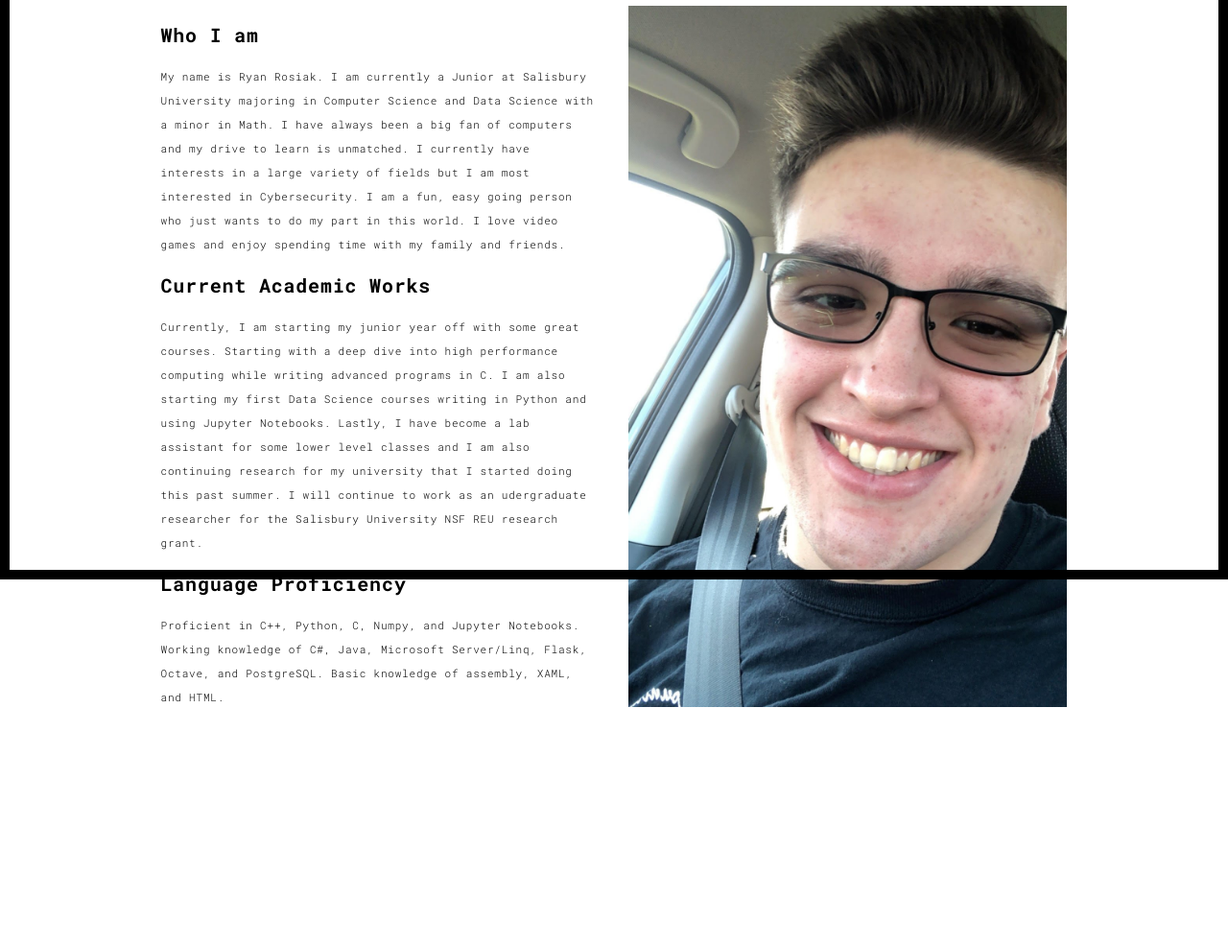
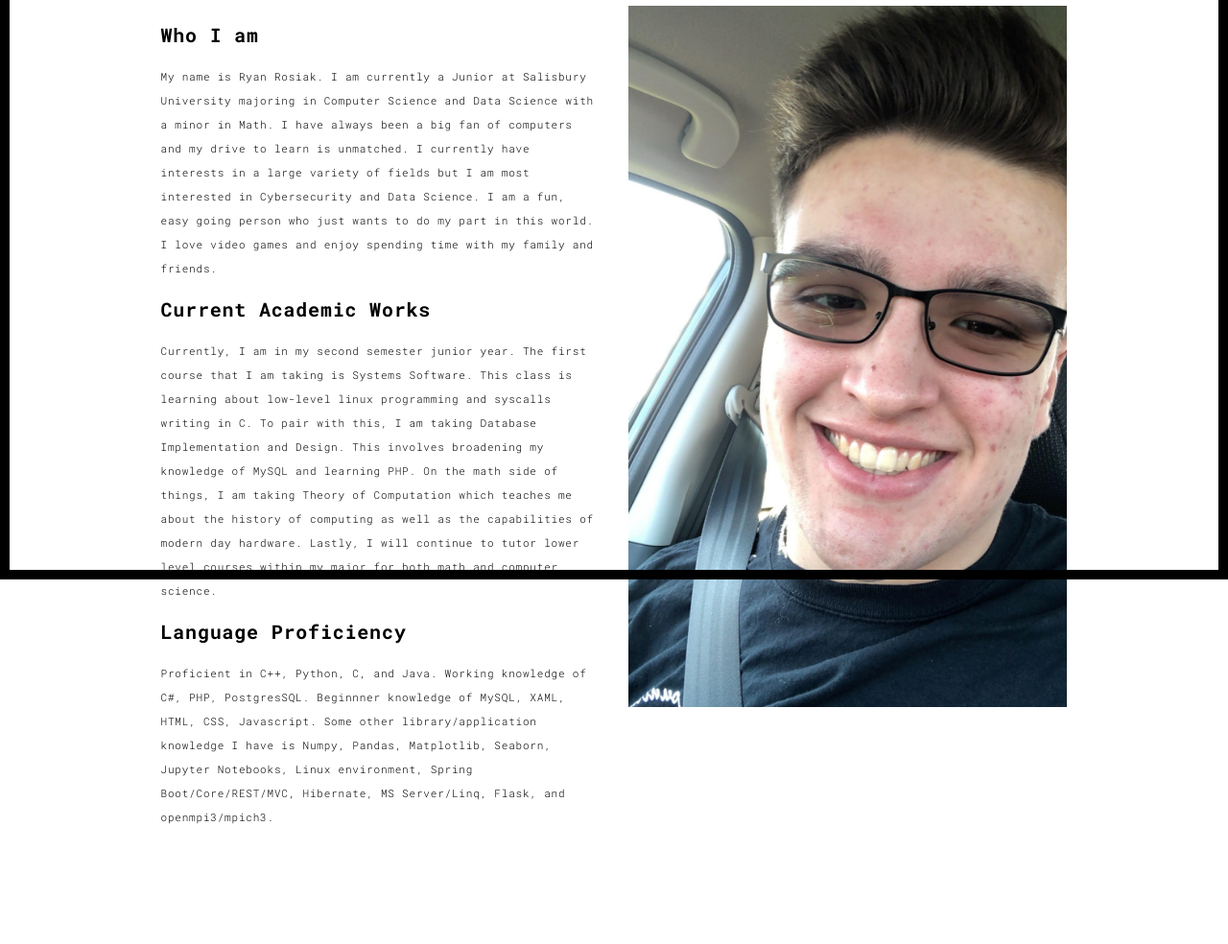
Before and after one commit to spa542/PythonPracticePrograms, a Flask app: page /about.html in a window 1280 px wide. Shown: the part 196-1180 px from the top of the page at 96% size. Before the commit the page ends 933 px from the top, so only its background shows below. Run offline with Flask 2, Linux system fonts and the light colour scheme; some libraries are stand-ins or nearby versions.

Commit message:
For some reason, never pushed this minor change, going to be changing again soon

```diff
--- a/WebDevelopment/WebServer/templates/about.html
+++ b/WebDevelopment/WebServer/templates/about.html
@@ -65,17 +65,18 @@
                   <p>My name is Ryan Rosiak. I am currently a Junior at Salisbury University majoring in
 				  Computer Science and Data Science with a minor in Math. I have always been a big fan of
                   computers and my drive to learn is unmatched. I currently have interests in a large variety
-                  of fields but I am most interested in Cybersecurity. I am a fun, easy going person who just wants to do my
+                  of fields but I am most interested in Cybersecurity and Data Science. I am a fun, easy going person who just wants to do my
 				  part in this world. I love video games and enjoy spending time with my family and friends.</p>
                   <h3>Current Academic Works</h3>
-                  <p>Currently, I am starting my junior year off with some great courses. Starting with a deep dive into
-                      high performance computing while writing advanced programs in C. I am also starting my first Data Science
-                      courses writing in Python and using Jupyter Notebooks. Lastly, I have become a lab assistant for some lower
-                      level classes and I am also continuing research for my university that I started doing this past summer. I will continue to work
-                      as an udergraduate researcher for the Salisbury University NSF REU research grant.
+                  <p>Currently, I am in my second semester junior year. The first course that I am taking is
+                  Systems Software. This class is learning about low-level linux programming and syscalls writing in C. To pair with this, I am taking
+                  Database Implementation and Design. This involves broadening my knowledge of MySQL and learning PHP. On the math side of things, I am
+                  taking Theory of Computation which teaches me about the history of computing as well as the capabilities of modern day hardware. Lastly,
+                  I will continue to tutor lower level courses within my major for both math and computer science.
                   <h3>Language Proficiency</h3>
-                  <p> Proficient in C++, Python, C, Numpy, and Jupyter Notebooks. Working knowledge of C#, Java, Microsoft Server/Linq, Flask, Octave, and PostgreSQL.
-				  Basic knowledge of assembly, XAML, and HTML.</p>
+                  <p> Proficient in C++, Python, C, and Java. Working knowledge of C#, PHP, PostgresSQL. Beginnner knowledge of MySQL, XAML, HTML, CSS, Javascript. Some other library/application knowledge I have is
+                  Numpy, Pandas, Matplotlib, Seaborn, Jupyter Notebooks, Linux environment, Spring Boot/Core/REST/MVC, Hibernate, MS Server/Linq, Flask, and openmpi3/mpich3.
+				  </p>
                 </div>
                 <div class="col-xs-12 col-md-6">
                   <img src="./static/assets/images/ryanface2.jpg" class="img-responsive" alt="">
```
